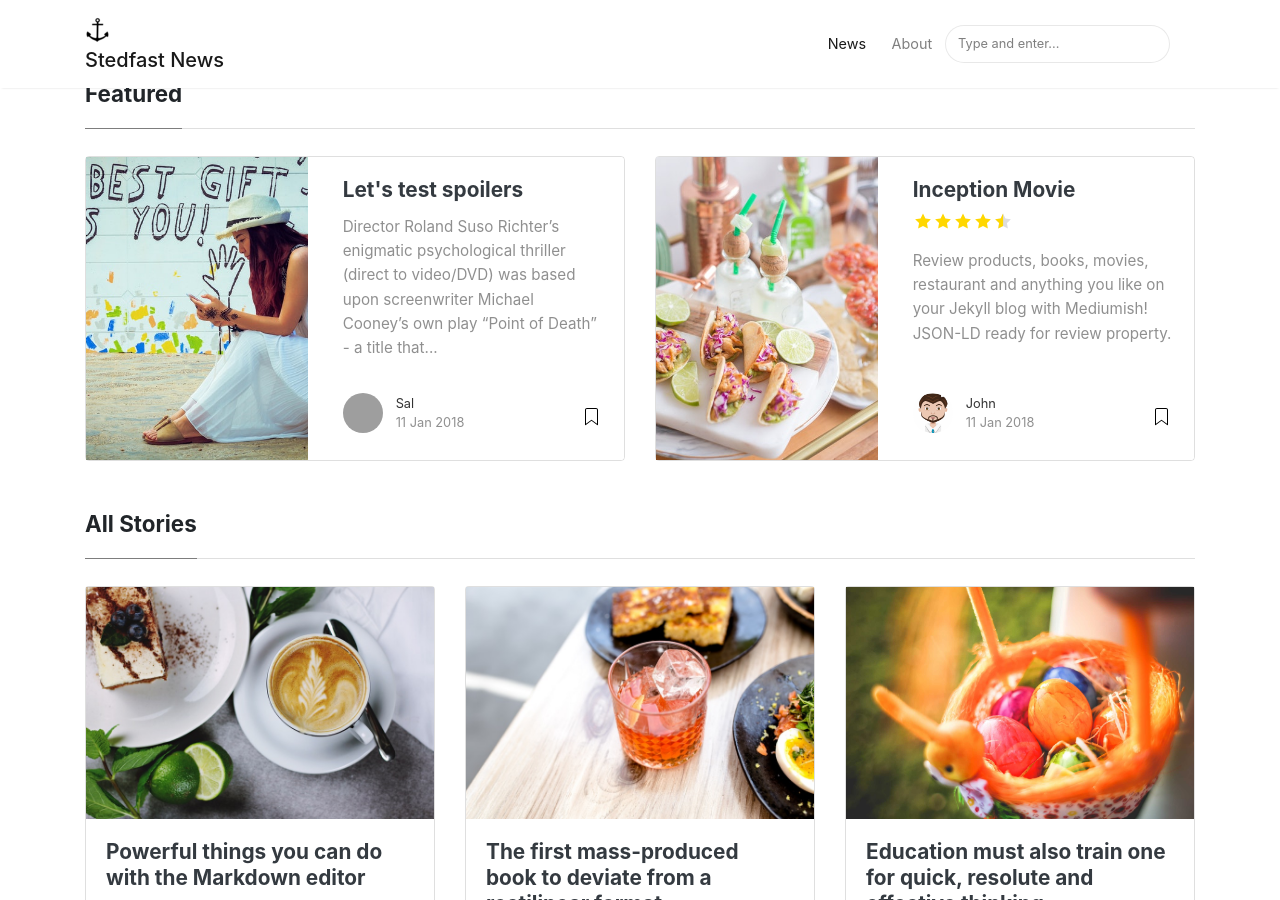
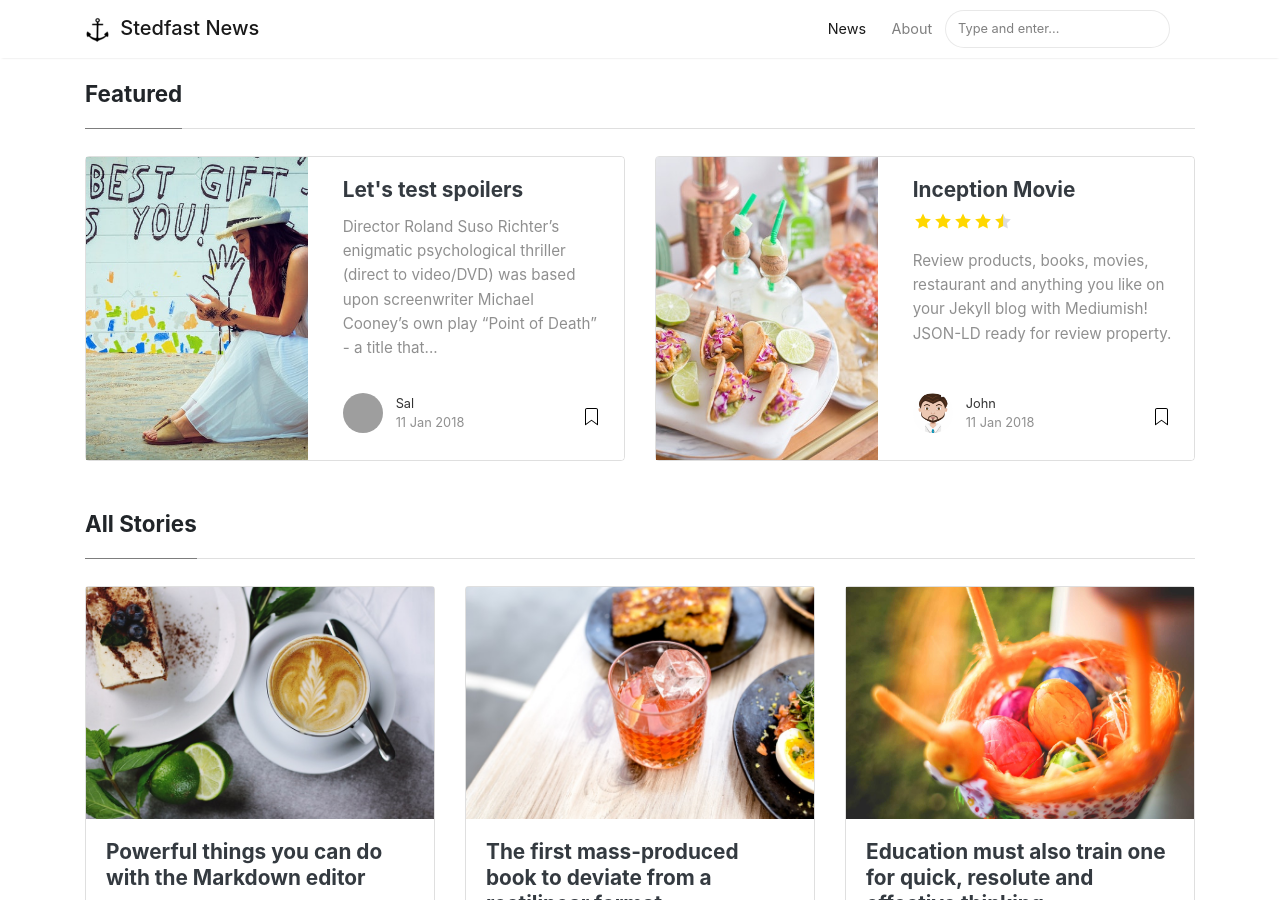
Before and after one commit to flashlightministries/stedfastnews, a Jekyll site: the page built from index.html, in a window 1280 px wide and 900 px high. Built offline with Jekyll 4.4.1, drawn with Linux system fonts in a browser that asks for light colours; nearby versions of some CDN libraries; the list of posts is cut into pages by our own code; grey boxes are pictures that could not be loaded.

Commit message:
Update default.html

```diff
--- a/_layouts/default.html
+++ b/_layouts/default.html
@@ -47,10 +47,10 @@ ga('send', 'pageview');
 
     <div class="container pr-0">
 
-    <!-- Begin Logo -->
-    <a class="navbar-brand" href="{{ site.baseurl }}/">
+    <!-- Begin Logo and Site Title -->
+    <a class="navbar-brand sitetitle" href="{{ site.baseurl }}/">
     <img src="{{ site.baseurl }}/{{ site.logo }}" alt="{{ site.name }}">
-    <div class="sitetitle">{{ site.name }}</div>
+    {{ site.name }}
     </a>
     <!-- End Logo -->
 
```
